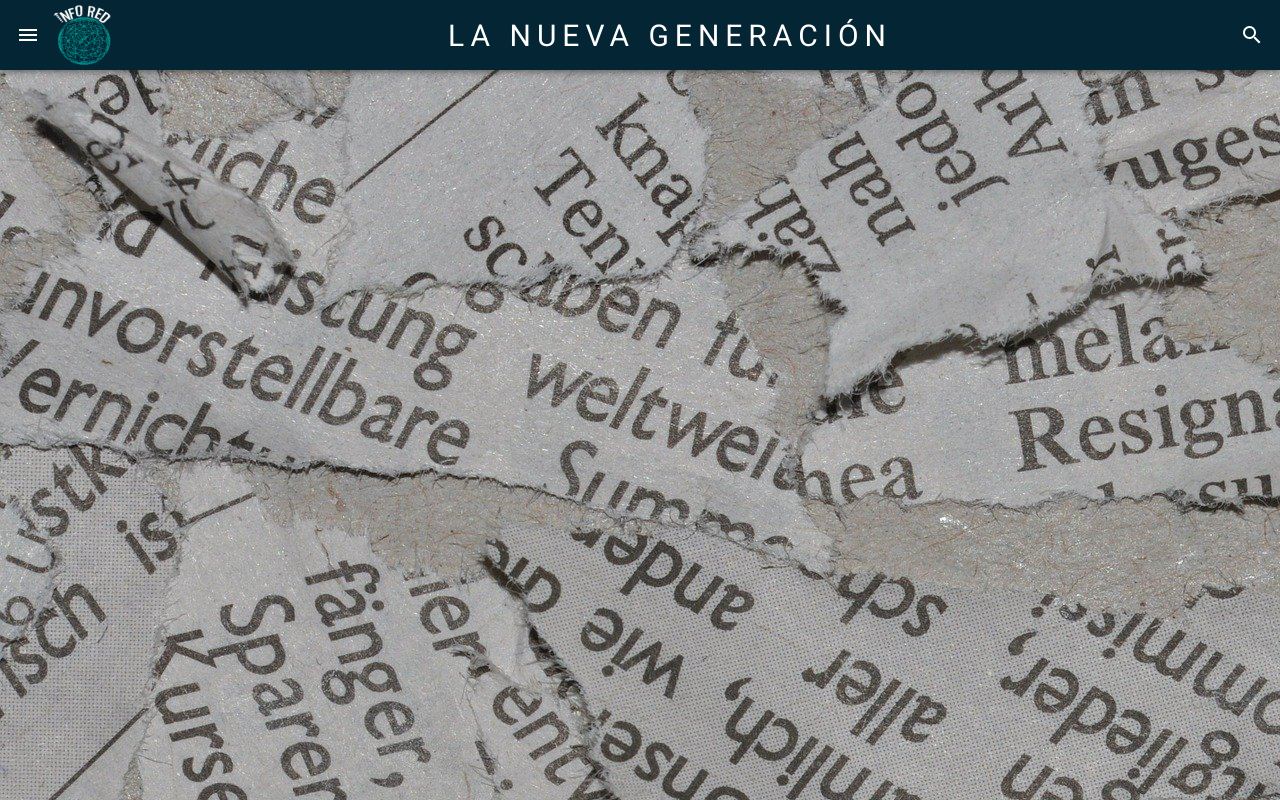
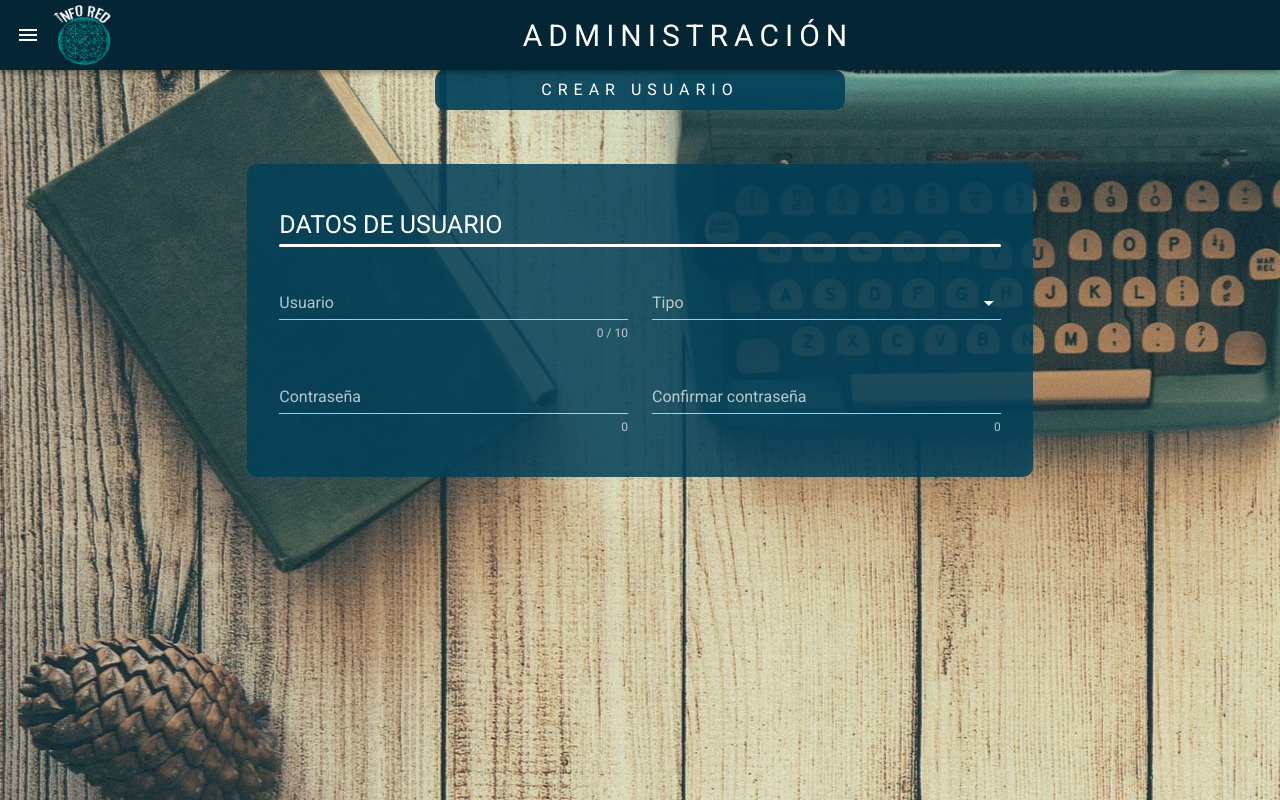
Before and after one commit to AGomezJordan/ProyectoFinal, a Vue app in the folder info-red/: page /Administracion/CrearUsuario in a window 1280 px wide. Built offline with nearby package versions, Linux system fonts and the light colour scheme.

Commit message:
Ventana crear usuario (Empezada)

```diff
--- a/info-red/src/components/menuUsuario.vue
+++ b/info-red/src/components/menuUsuario.vue
@@ -8,6 +8,9 @@
         </v-list-item>
         <v-list-item @click="$router.push({name: 'CrearArticulo'})">
             <v-list-item-title class="text-center title ma-4">Crear Articulo</v-list-item-title>
+        </v-list-item>
+        <v-list-item @click="$router.push({name: 'CrearUsuario'})">
+            <v-list-item-title class="text-center title ma-4">Crear Usuario</v-list-item-title>
         </v-list-item>
         <v-list-item v-for="n in 5" :key="n">
             <v-list-item-title class="text-center title ma-4">FUNCION {{n}}</v-list-item-title>
--- a/info-red/src/main.js
+++ b/info-red/src/main.js
@@ -3,8 +3,6 @@ import App from './App.vue'
 import router from './router'
 import store from './store'
 import vuetify from './plugins/vuetify';
-//import 'roboto-fontface/css/roboto/roboto-fontface.css'
-//import '@mdi/font/css/materialdesignicons.css'
 import Vuelidate from 'vuelidate'
 Vue.use(Vuelidate);
 
--- a/info-red/src/router/index.js
+++ b/info-red/src/router/index.js
@@ -33,7 +33,12 @@ Vue.use(VueRouter)
     path: '/Administracion/CrearArticulo',
     name: 'CrearArticulo',
     component: () => import('../views/CrearArticulo.vue')
-  }
+  },
+    { //VENTANA PARA CREAR UN USUARIO
+      path: '/Administracion/CrearUsuario',
+      name: 'CrearUsuario',
+      component: () => import('../views/CrearUsuario.vue')
+    }
 ]
 
 const router = new VueRouter({
--- a/info-red/src/store/index.js
+++ b/info-red/src/store/index.js
@@ -6,7 +6,7 @@ Vue.use(Vuex)
 export default new Vuex.Store({
   state: {
     back: false,
-    admin: false
+    admin: true
   },
   mutations: {
     setBack(state, payload){
--- /dev/null
+++ b/info-red/src/views/CrearUsuario.vue
@@ -0,0 +1,133 @@
+<template>
+    <div>
+        <v-row>
+            <v-col cols="0" md="4"></v-col>
+            <v-col cols="12" md="4">
+                <div class="titular text-center">CREAR USUARIO</div>
+            </v-col>
+            <v-col cols="0" md="4"></v-col>
+        </v-row>
+
+        <v-row>
+            <v-col cols="0" md="2"></v-col>
+            <v-col cols="12" md="8">
+                <form>
+                    <v-row class="formulario">
+                        <v-col>
+                          <v-row>
+                              <v-col cols="12">
+                                  <span class="texto">
+                                      DATOS DE USUARIO
+                                  </span>
+                                  <div class="separador"></div>
+                              </v-col>
+                          </v-row>
+                          <v-row>
+                              <v-col cols="12" md="6">
+                                  <v-text-field
+                                          v-model="$v.usuario.$model"
+                                          :counter="10"
+                                          :rules="usuarioRules"
+                                          label="Usuario"
+                                          color="success"
+                                          dark
+                                  ></v-text-field>
+                              </v-col>
+                              <v-col cols="12" md="6">
+                                  <v-select
+                                          :items="tipoUsuarios"
+                                          label="Tipo"
+                                          dark
+                                          color="success"
+                                          v-model="$v.tipoUsuario.$model"
+                                  ></v-select>
+                              </v-col>
+                              <v-col cols="12" md="6">
+                                  <v-text-field
+                                          v-model="$v.password.$model"
+                                          counter
+                                          :rules="passwordRules"
+                                          label="Contraseña"
+                                          color="success"
+                                          type="password"
+                                          dark
+                                  ></v-text-field>
+                              </v-col>
+                              <v-col cols="12" md="6">
+                                  <v-text-field
+                                          v-model="$v.password2.$model"
+                                          counter
+                                          :rules="password2Rules"
+                                          label="Confirmar contraseña"
+                                          color="success"
+                                          type="password"
+                                          dark
+                                  ></v-text-field>
+                              </v-col>
+                          </v-row>
+                        </v-col>
+                    </v-row>
+                </form>
+            </v-col>
+            <v-col cols="0" md="2"></v-col>
+        </v-row>
+    </div>
+</template>
+
+<script>
+    import {required, maxLength, sameAs, minLength} from 'vuelidate/lib/validators'
+    export default {
+        name: "CrearUsuario",
+        data(){
+            return{
+                usuario: '',
+                password: '',
+                password2: '',
+                tipoUsuarios: ['Administrador','Escritor'],
+                tipoUsuario: '',
+                usuarioRules: [
+                    v => !!v || 'Usuario Requerido',
+                    v => (v && v.length <= 10) || 'Usuario no puede tener mas de 10 caracteres'
+                ],
+                passwordRules: [
+                    v => !!v || 'Contraseña Requerida',
+                    v => (v && v.length >= 8) || 'Contraseña no puede tener menos de 8 caracteres'
+                ],
+                password2Rules:[
+                    v => !!v || 'Confirmación de contraseña requerida',
+                    v => (v === this.$v.password.$model) || 'Las contraseñas no coinciden'
+                ]
+            }
+        },
+        validations:{
+            usuario:{required, maxLength:maxLength(10)},
+            password:{required, minLength:minLength(8)},
+            password2: {required, sameAs:sameAs('password')},
+            tipoUsuario: {required}
+        },
+    }
+</script>
+
+<style scoped>
+    .titular{
+        border-radius: 10px 10px 10px 10px;
+        background-color: rgba(2, 64, 89, 0.91);
+        color: white;
+        letter-spacing: 6px;
+        padding: 8px;
+    }
+    .formulario{
+        border-radius: 10px 10px 10px 10px;
+        background-color: rgba(2, 64, 89, 0.85);
+        color: white;
+        margin: 30px;
+        padding: 30px 20px;
+        font-size: 25px;
+    }
+    .separador{
+        background-color: white;
+        width: 100%;
+        height: 3px;
+        border-radius: 18px 18px 18px 18px;
+    }
+</style>
```
